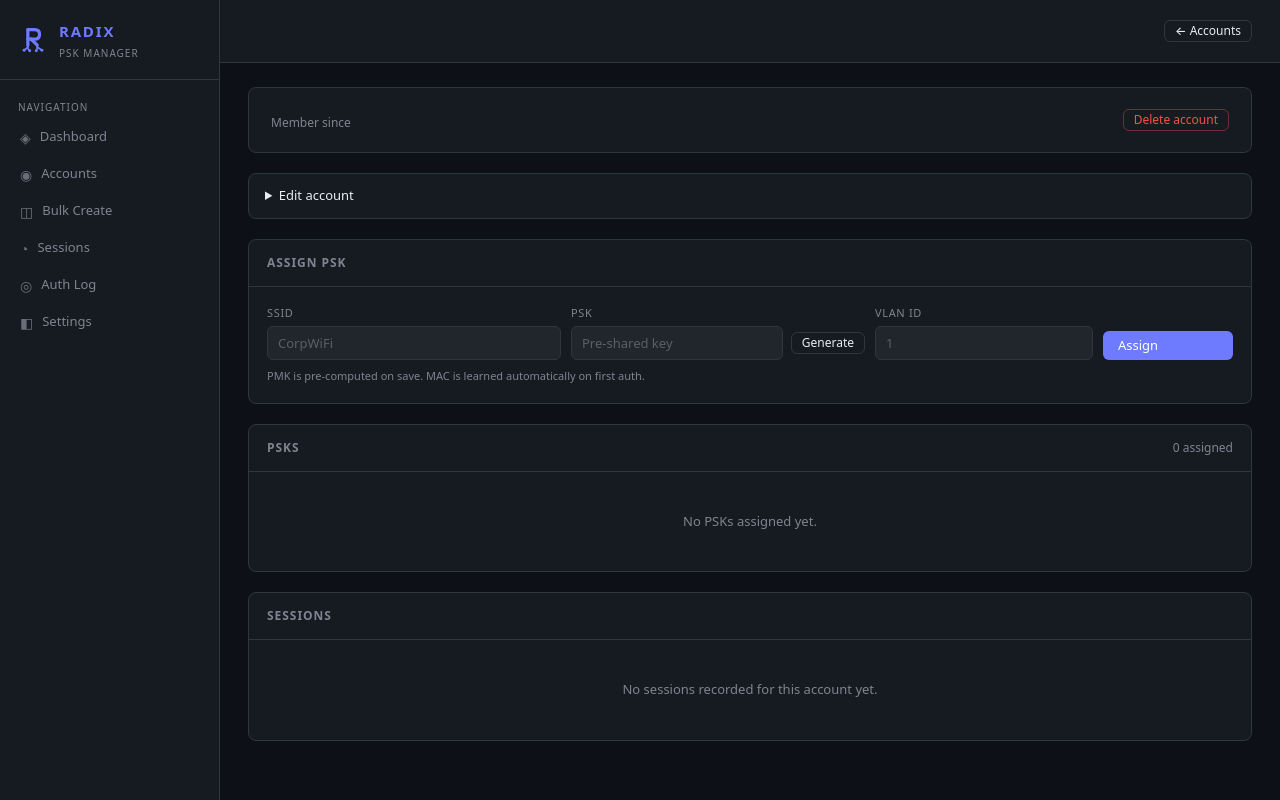
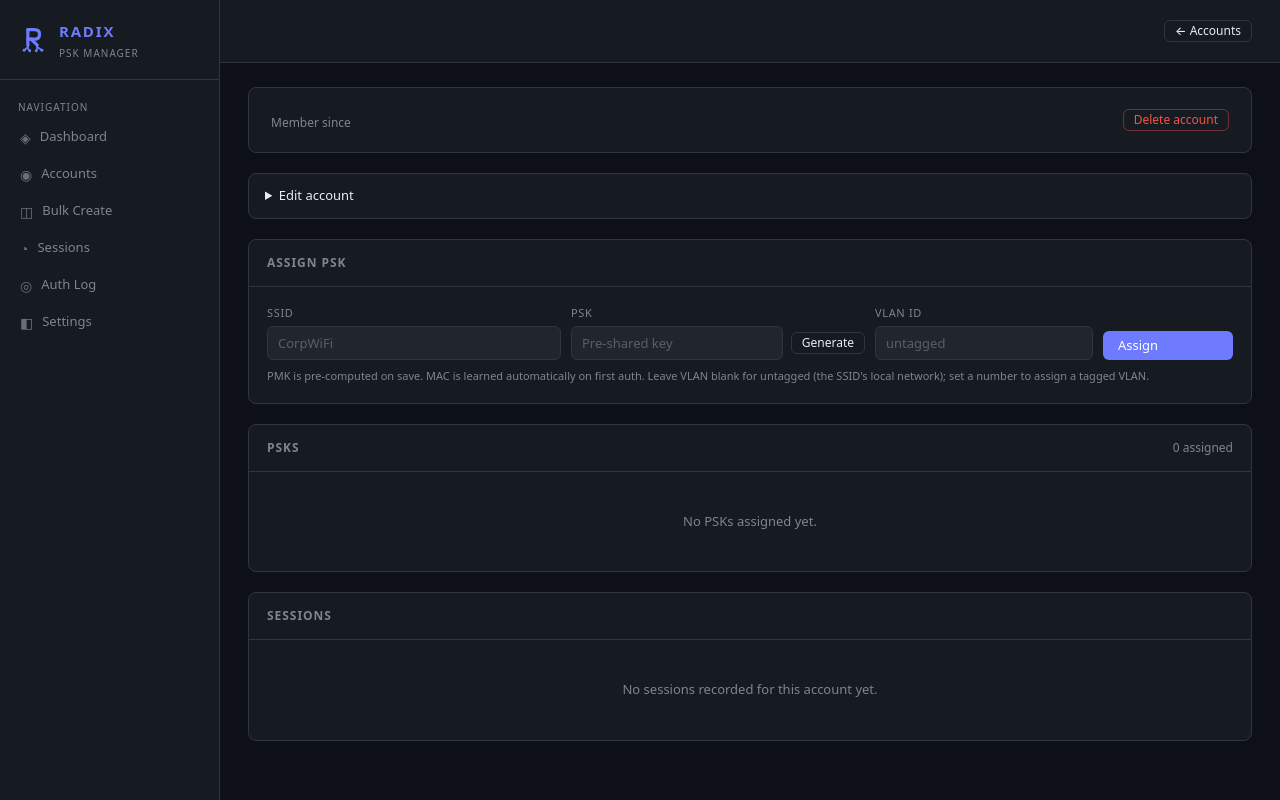
Before and after one commit to alekm/radix, a FastAPI app: template web/templates/account.html in a window 1280 px wide. Run offline with FastAPI, Linux system fonts and the light colour scheme; the template is opened without the code that fills it, so the values that code supplies are empty; some libraries are stand-ins or nearby versions.

Commit message:
Treat blank VLAN as untagged (no VLAN attributes)
Returning Tunnel-Private-Group-Id=1 forces a tagged VLAN 1 assignment, which
isn't "untagged/local". Now a blank/unset VLAN emits no Tunnel-* attributes, so
the AP keeps the client on the SSID's own network (untagged native).

- dpsk: TP-Link reply only includes Tunnel-* when a VLAN is set; unknown-device
  MAC auth accepts with no VLAN override
- web: stop coercing blank VLAN to '1' on add/bulk (store NULL)
- UI: VLAN field reads "untagged" when blank, with a hint
- tests for the with/without-VLAN reply

Co-Authored-By: Claude Opus 4.8 (1M context) <noreply@anthropic.com>

```diff
--- a/web/main.py
+++ b/web/main.py
@@ -203,7 +203,7 @@ async def psk_add(
     ssid: str = Form(...),
     vlan_id: str = Form(""),
 ):
-    db.add_psk(account_id, psk, ssid, vlan_id.strip() or '1')
+    db.add_psk(account_id, psk, ssid, vlan_id.strip() or None)
     return RedirectResponse(f"/accounts/{account_id}", status_code=303)
 
 
@@ -238,7 +238,7 @@ async def bulk_create(
             continue
         psk        = _generate_psk()
         account_id = db.create_account(username, email)
-        db.add_psk(account_id, psk, ssid, vlan or '1')
+        db.add_psk(account_id, psk, ssid, vlan or None)
         rows.append({'username': username, 'email': email, 'vlan': vlan, 'ssid': ssid, 'psk': psk})
 
     out = io.StringIO()
--- a/web/templates/account.html
+++ b/web/templates/account.html
@@ -62,7 +62,7 @@
         </div>
         <div class="form-group" style="min-width: 90px;">
           <label for="vlan_id">VLAN ID</label>
-          <input type="text" id="vlan_id" name="vlan_id" placeholder="1">
+          <input type="text" id="vlan_id" name="vlan_id" placeholder="untagged">
         </div>
         <div class="form-group" style="justify-content: flex-end;">
           <button type="submit" class="btn btn-primary">Assign</button>
@@ -70,6 +70,7 @@
       </div>
       <p class="text-muted" style="font-size:11px; margin-top:8px;">
         PMK is pre-computed on save. MAC is learned automatically on first auth.
+        Leave VLAN blank for untagged (the SSID's local network); set a number to assign a tagged VLAN.
       </p>
     </form>
   </div>
@@ -102,7 +103,7 @@
           <td>
             <form method="post" action="/accounts/{{ account.id }}/psks/{{ p.id }}/vlan" class="inline-edit">
               <input type="number" name="vlan_id" value="{{ p.vlan_id or '' }}" min="1" max="4094"
-                     placeholder="—" style="width:62px;">
+                     placeholder="untag" style="width:62px;">
               <button type="submit" class="btn btn-outline btn-sm">Save</button>
             </form>
           </td>
```
Also changed, not shown: dpsk.py (+9 -5 lines), tests/test_dpsk.py (+18 -0 lines).
